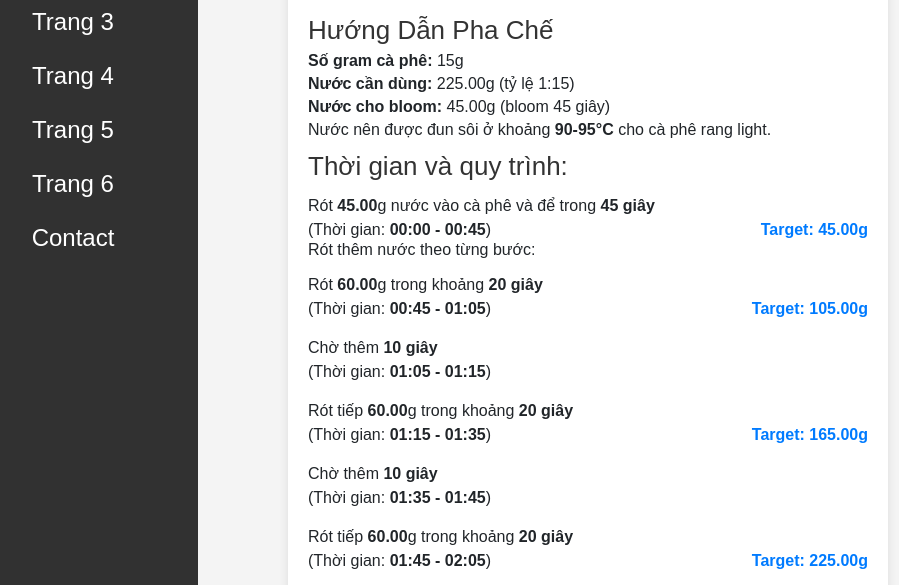
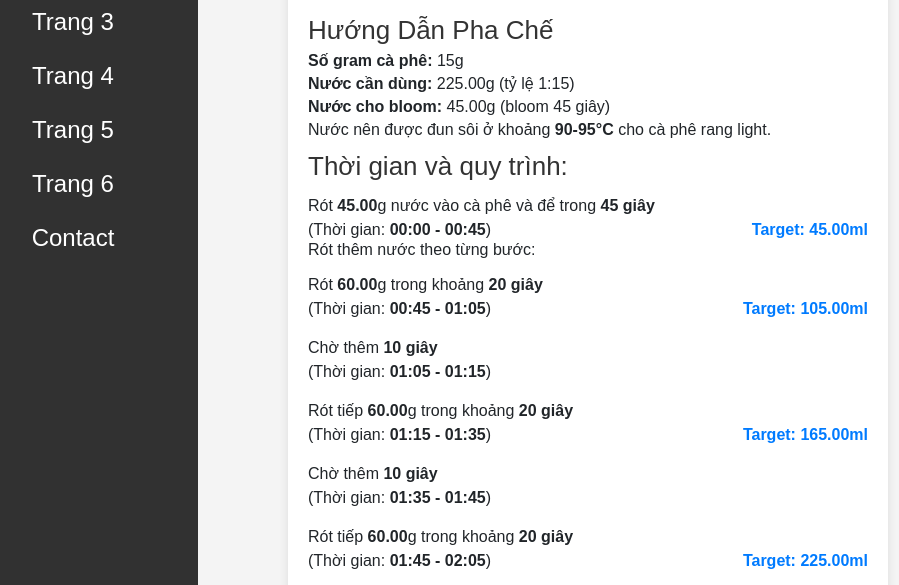
Before and after one commit to d0t666/cafe_v60, a plain HTML site: page index.html in a window 1280 px wide. Shown: the part 173-758 px from the top of the page, without its empty margins (52-951 px from the left). Drawn offline with nearby package versions, Linux system fonts and the light colour scheme.

Commit message:
convert gr to ml

```diff
--- a/index.html
+++ b/index.html
@@ -279,7 +279,7 @@
             <span class="milestone__tick" id="tick-1">✔️</span>
             <div class="milestone__details">
                 (Thời gian: <strong>00:00 - 00:45</strong>)
-                <div class="milestone__target target">Target: ${waterForBloom.toFixed(2)}g</div>
+                <div class="milestone__target target">Target: ${waterForBloom.toFixed(2)}ml</div>
             </div>
         </li>
         <li>Rót thêm nước theo từng bước:</li>
@@ -289,7 +289,7 @@
                 <span class="milestone__tick" id="tick-2">✔️</span>
                 <div class="milestone__details">
                     (Thời gian: <strong>00:45 - 01:05</strong>)
-                    <div class="milestone__target target">Target: ${(waterForBloom + waterForPour).toFixed(2)}g</div>
+                    <div class="milestone__target target">Target: ${(waterForBloom + waterForPour).toFixed(2)}ml</div>
                 </div>
             </li>
             <li class="milestone">
@@ -306,7 +306,7 @@
                     (Thời gian: <strong>01:15 - 01:35</strong>)
                     <div class="milestone__target target">Target: ${(waterForBloom + waterForPour * 2).toFixed(
                         2
-                    )}g</div>
+                    )}ml</div>
                 </div>
             </li>
             <li class="milestone">
@@ -323,7 +323,7 @@
                     (Thời gian: <strong>01:45 - 02:05</strong>)
                     <div class="milestone__target target">Target: ${(waterForBloom + waterForPour * 3).toFixed(
                         2
-                    )}g</div>
+                    )}ml</div>
                 </div>
             </li>
             <li class="milestone">
```
